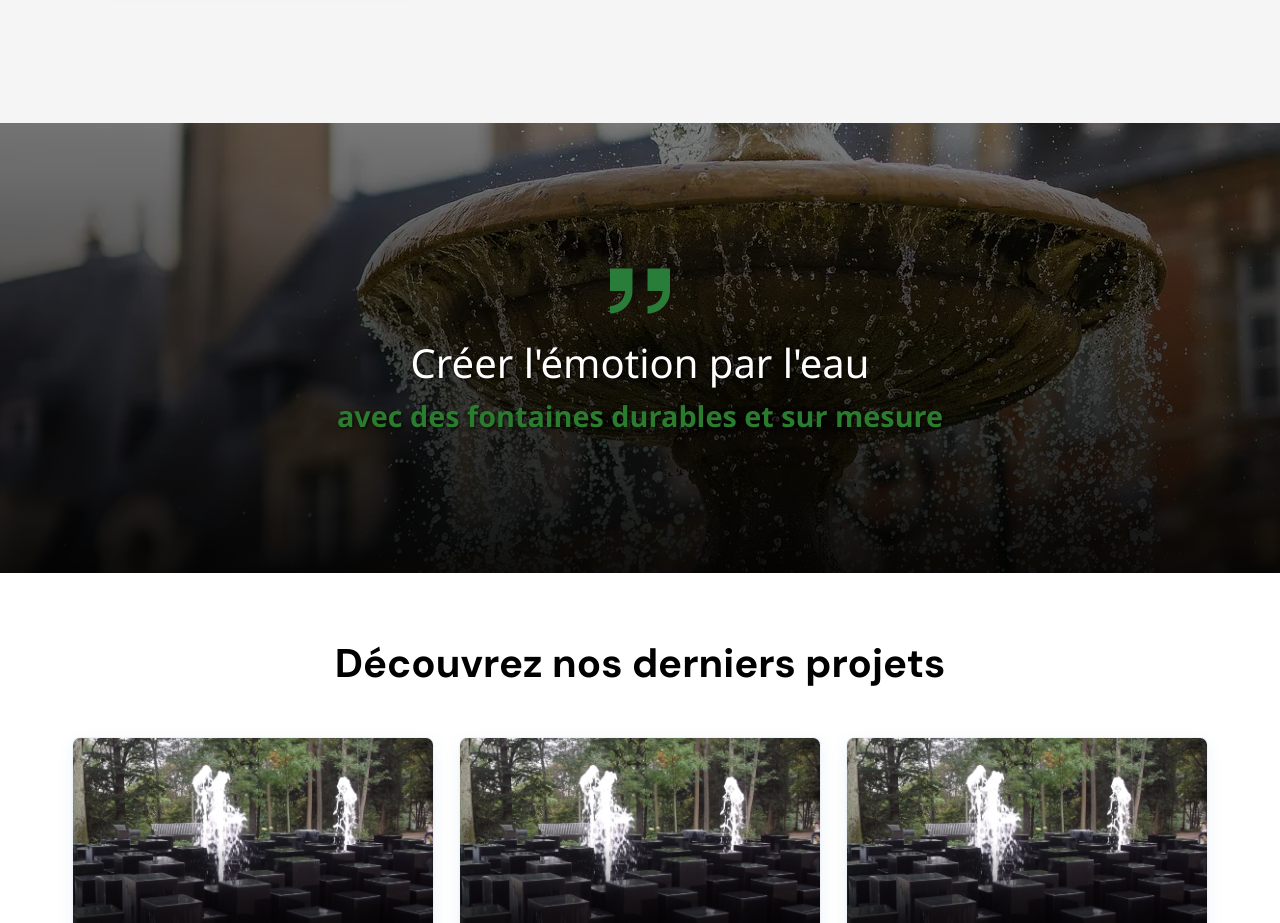
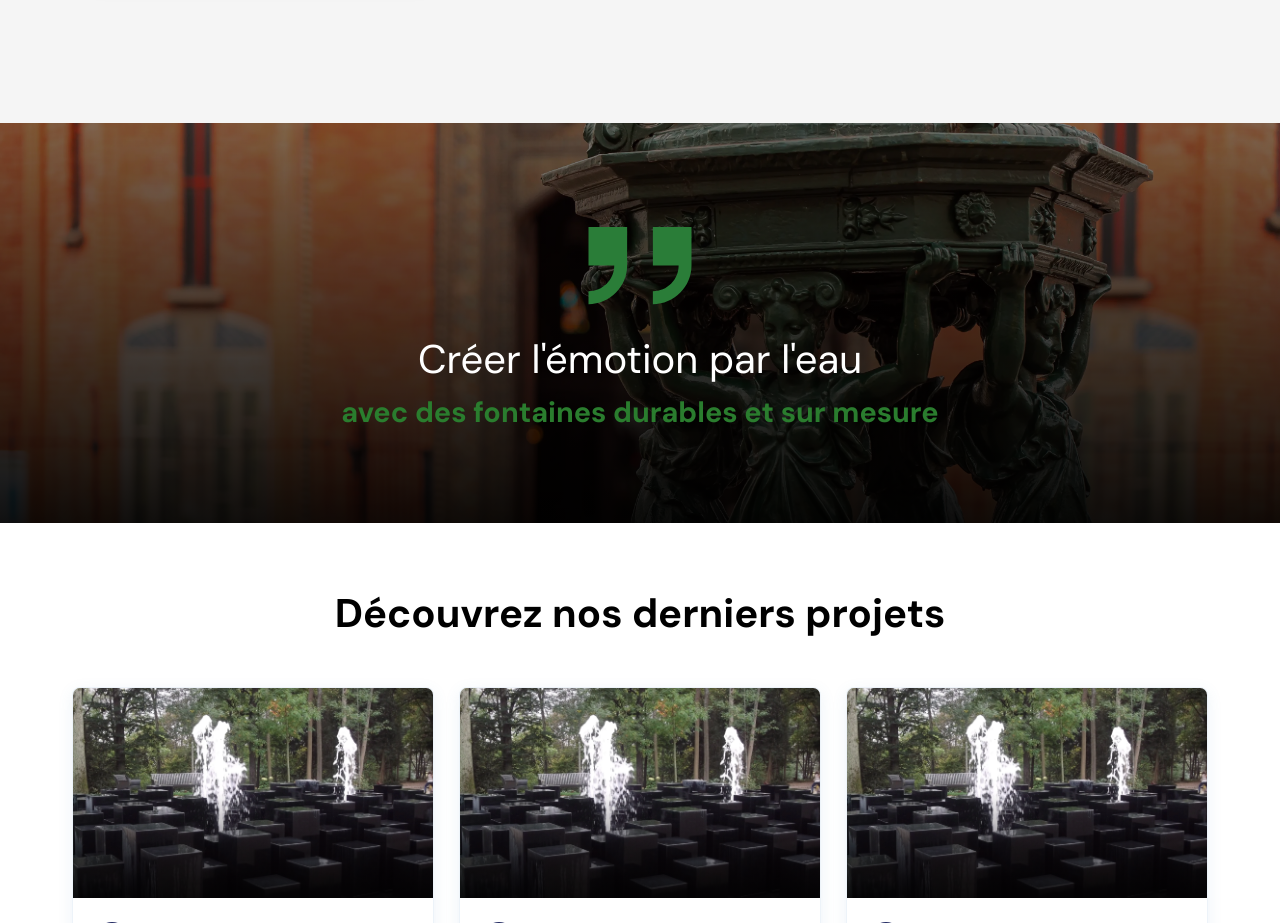
Before and after one commit to Jordan-celton/Neptune-Arrosage, a React (Vite) app in the folder mon-projet/: page /services in a window 1280 px wide. Shown: the part 1400-2323 px from the top of the page. Built offline with nearby package versions, Linux system fonts and the light colour scheme.

Commit message:
style: Mise à jour de l'image de fond et ajustement des dimensions dans EmotionWaterBanner pour une meilleure présentation

```diff
--- a/mon-projet/src/styles/ServicesPage/EmotionWaterBanner.css
+++ b/mon-projet/src/styles/ServicesPage/EmotionWaterBanner.css
@@ -1,11 +1,10 @@
 .emotion-water-banner {
     background: linear-gradient(rgba(0, 0, 0, 0.5), rgba(0, 0, 0, 0.932)),
-        url('../../assets/photos/Services/fountain-8318963_1920.webp');
+        url('../../assets/photos/Services/image_fontaine_wallace_services.webp');
     background-size: cover;
-    background-position: center;
     color: white;
     padding: 5rem;
-    height: 450px;
+    height: 400px;
     display: flex;
     align-items: center;
     justify-content: center;
@@ -17,8 +16,8 @@
 }
 
 .apostrophe-icon {
-    width: 60px;
-    height: auto;
+    width: 128px;
+    height: 103px;
     margin-bottom: 1rem;
     display: block;
     margin-left: auto;
@@ -28,9 +27,8 @@
 .banner-title {
     font-size: 2.5rem;
     font-weight: 400;
-    line-height: 1.3;
-    text-shadow: 1px 1px 3px rgba(0, 0, 0, 0.8);
     text-align: center;
+    font-family: var(--font-secondary);
 }
 
 .banner-subtitle {
```
